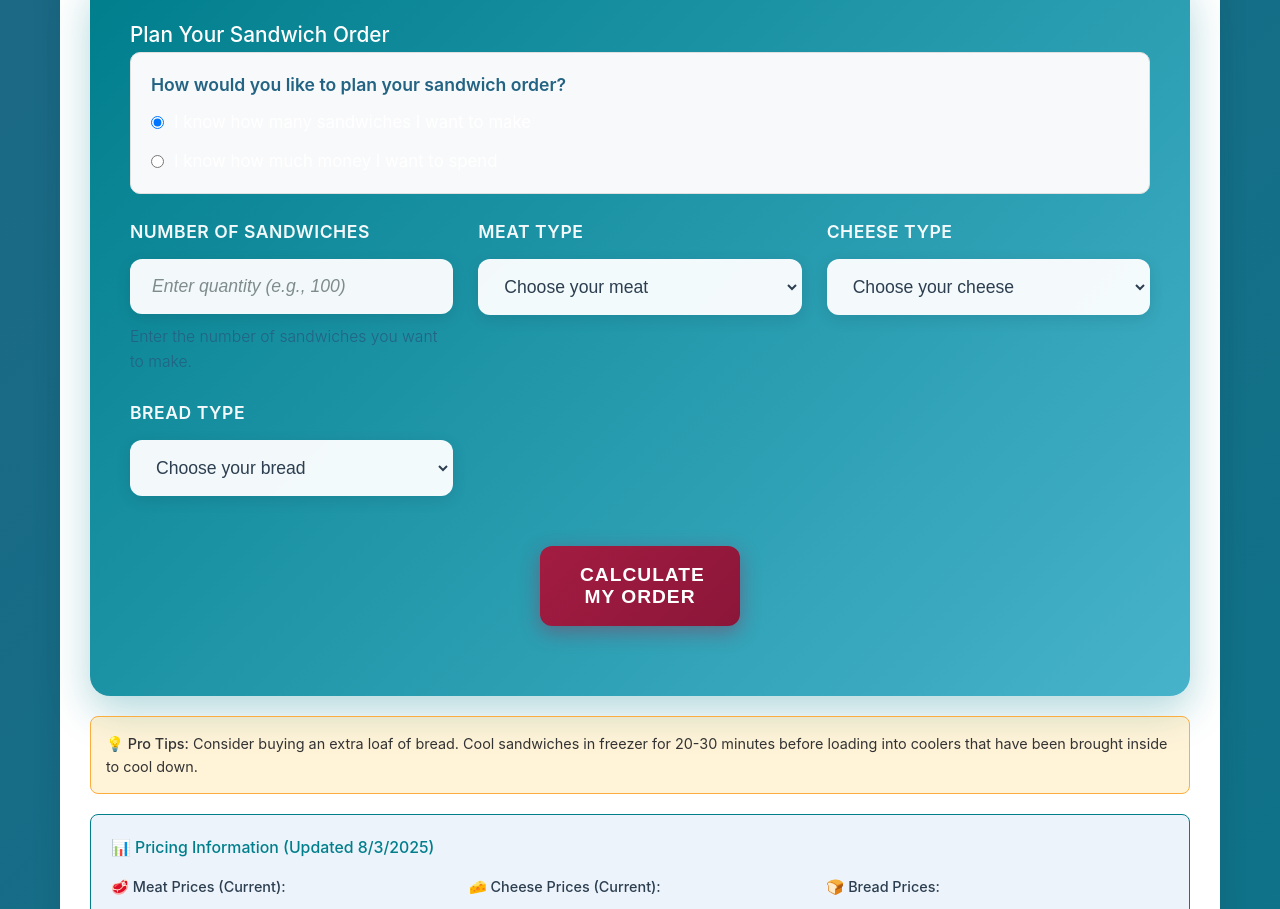
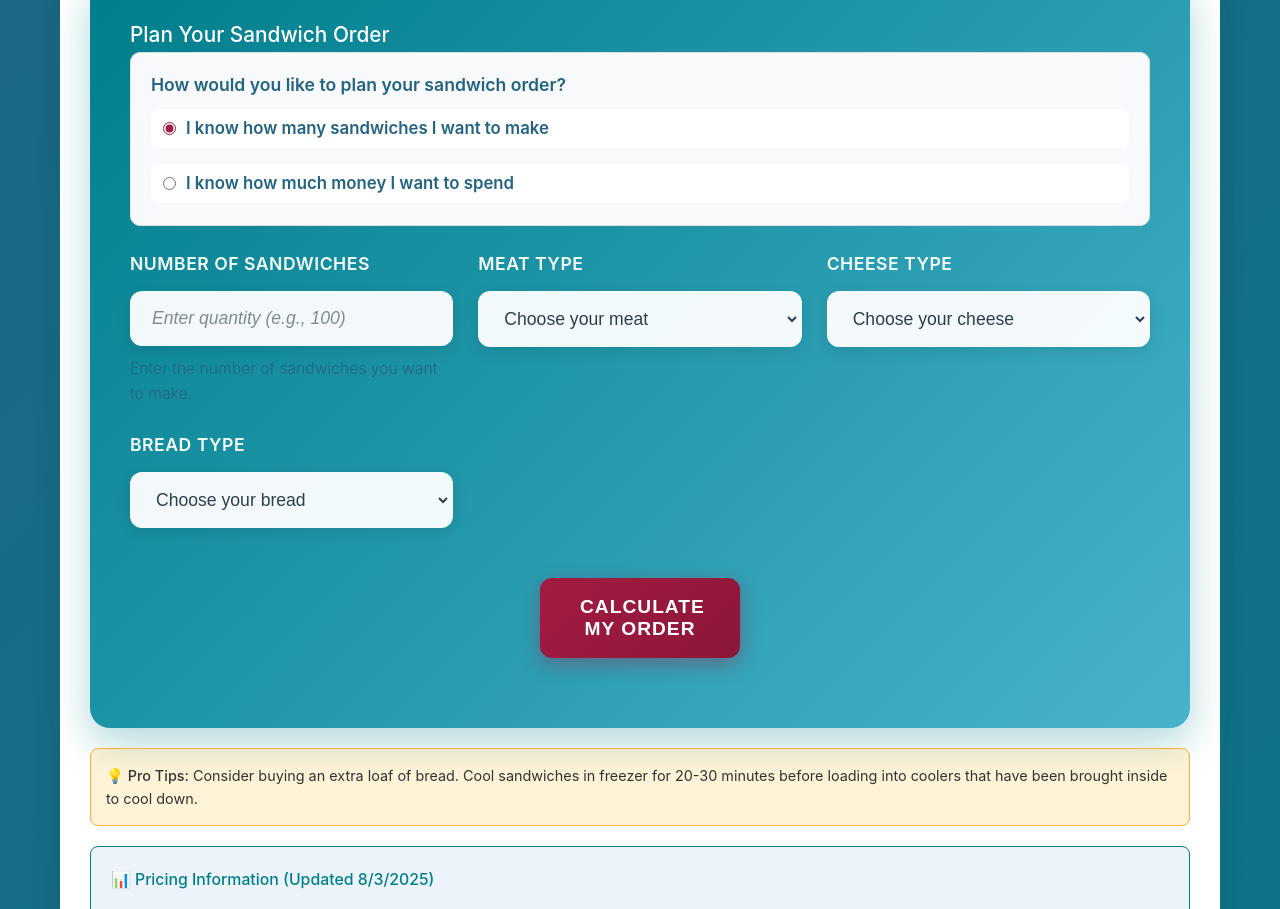
Before and after one commit to nicunursekatie/sandwichinventory, a website: page inventorycalculator.html in a window 1280 px wide. Shown: the part 1311-2220 px from the top of the page. Drawn offline with Linux system fonts and the light colour scheme.

Commit message:
Enhance sandwich planning interface by adding a styled label for radio button selection, improving user experience and visual consistency in the planning mode options.

```diff
--- a/inventorycalculator.html
+++ b/inventorycalculator.html
@@ -507,6 +507,21 @@
                 font-size: 2em;
             }
         }
+        .plan-mode-label {
+            color: #236383 !important;
+            background: rgba(255,255,255,0.95) !important;
+            border-radius: 8px;
+            padding: 6px 12px;
+            font-weight: 600;
+            font-size: 1.05em;
+            display: flex;
+            align-items: center;
+            gap: 10px;
+            margin-bottom: 4px;
+        }
+        .plan-mode-label input[type="radio"] {
+            accent-color: #A31C41;
+        }
     </style>
 </head>
 <body>
@@ -588,11 +603,11 @@
                 <div style="margin-bottom: 24px; padding: 18px 20px; background: #f8f9fa; border-radius: 10px; border: 1.5px solid #e0e0e0;">
                     <label style="font-weight: 600; font-size: 1.1em; display: block; margin-bottom: 10px; color: #236383;">How would you like to plan your sandwich order?</label>
                     <div style="display: flex; flex-direction: column; gap: 12px;">
-                        <label style="display: flex; align-items: center; gap: 10px; font-size: 1.05em;">
+                        <label class="plan-mode-label">
                             <input type="radio" name="planMode" id="planBySandwiches" value="sandwiches" checked onchange="togglePlanMode()">
                             I know how many sandwiches I want to make
                         </label>
-                        <label style="display: flex; align-items: center; gap: 10px; font-size: 1.05em;">
+                        <label class="plan-mode-label">
                             <input type="radio" name="planMode" id="planByBudget" value="budget" onchange="togglePlanMode()">
                             I know how much money I want to spend
                         </label>
```
